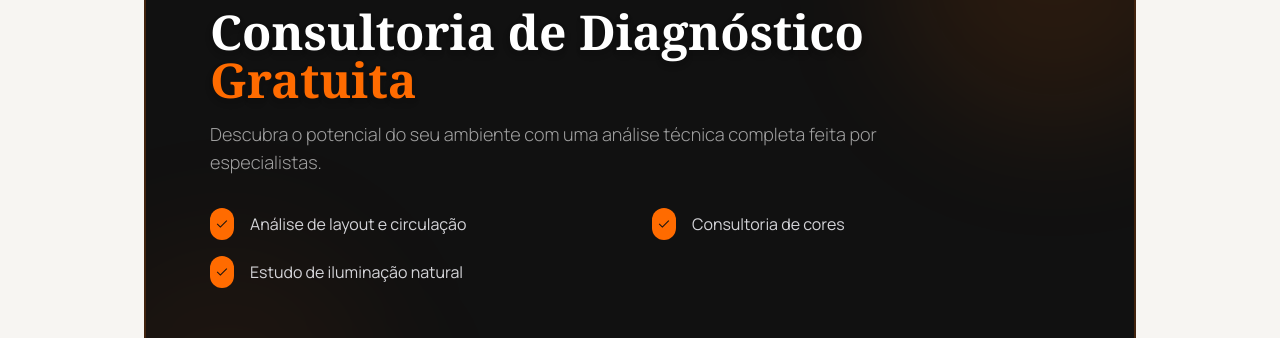
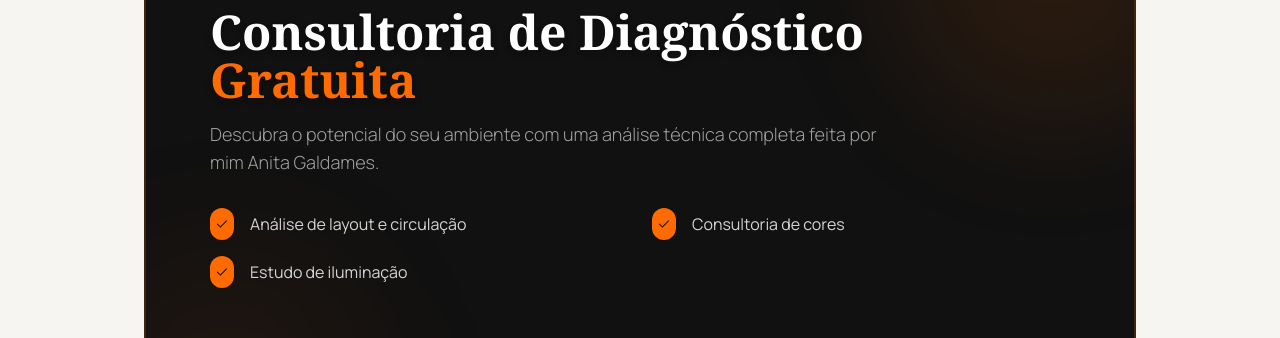
Before and after one commit to brediplanejados-ai/anita-galdames-arquitetura, a React (Vite) app: page / in a window 1280 px wide. Shown: the part 2500-2838 px from the top of the page. Built offline with nearby package versions, Linux system fonts and the light colour scheme.

Commit message:
Update: Offer section content

```diff
--- a/components/Offer.tsx
+++ b/components/Offer.tsx
@@ -15,7 +15,7 @@ const Offer: React.FC = () => {
 
           <div className="max-w-2xl space-y-4">
             <h2 className="text-4xl md:text-5xl font-serif font-bold leading-tight text-shadow-premium">Consultoria de Diagnóstico <span className="text-primary">Gratuita</span></h2>
-            <p className="text-white/60 font-light text-lg">Descubra o potencial do seu ambiente com uma análise técnica completa feita por especialistas.</p>
+            <p className="text-white/60 font-light text-lg">Descubra o potencial do seu ambiente com uma análise técnica completa feita por mim Anita Galdames.</p>
           </div>
 
           <div className="grid grid-cols-1 md:grid-cols-2 gap-6 text-zinc-300">
@@ -26,7 +26,7 @@ const Offer: React.FC = () => {
               </li>
               <li className="flex items-center gap-4 text-sm md:text-base">
                 <span className="material-symbols-outlined text-secondary bg-primary rounded-full p-1 text-base font-bold">check</span>
-                Estudo de iluminação natural
+                Estudo de iluminação
               </li>
             </ul>
             <ul className="space-y-4">
```
